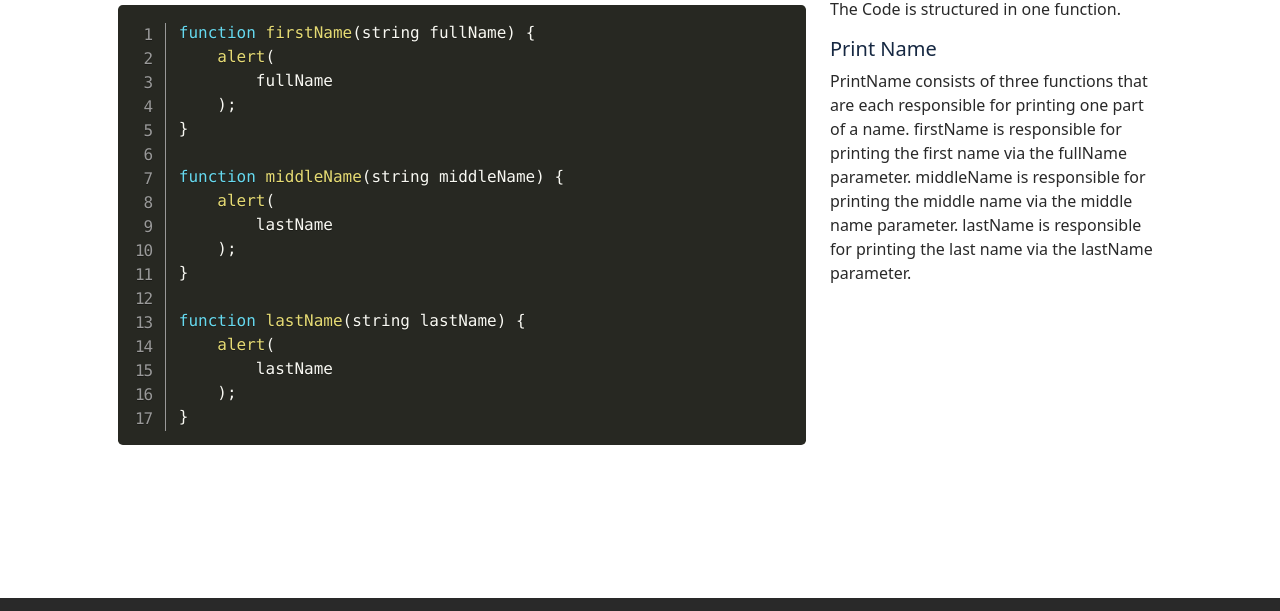
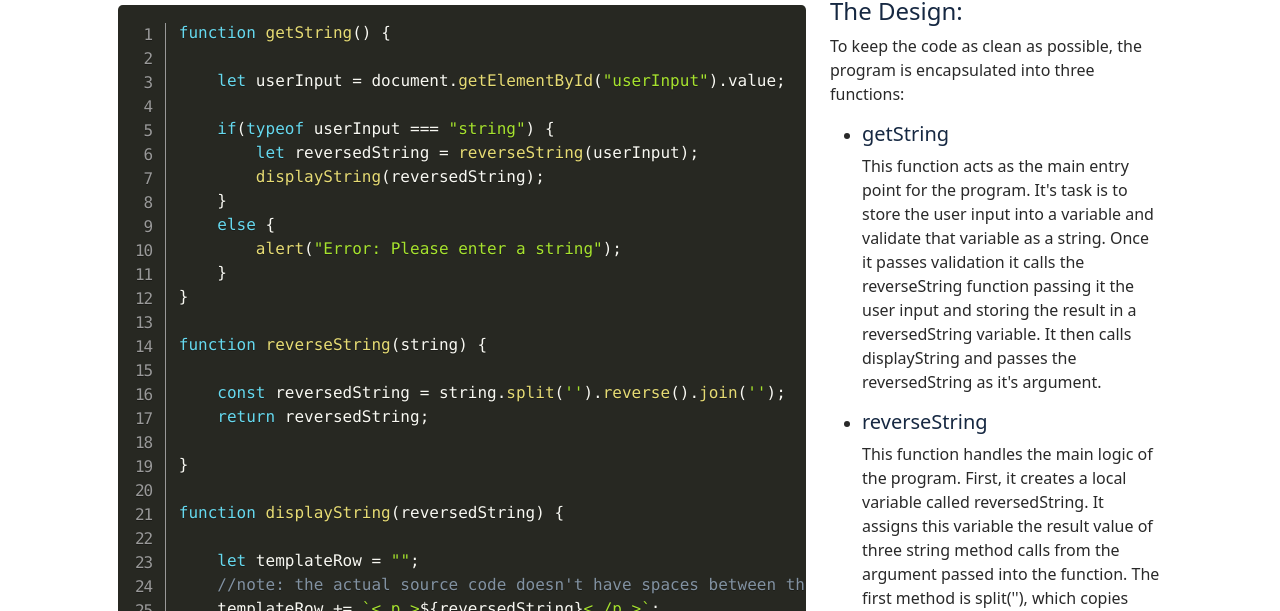
Before and after one commit to DominicWegrzynowski/Reverse, a plain HTML site: page code.html in a window 1280 px wide. Shown: the part 122-733 px from the top of the page. Drawn offline with nearby package versions, Linux system fonts and the light colour scheme.

Commit message:
Finished reverse

```diff
--- a/code.html
+++ b/code.html
@@ -50,7 +50,7 @@
                             <a class="nav-link active secondary-font" aria-current="page" href="/code.html">The Code</a>
                         </li>
                         <li class="nav-item">
-                            <a class="nav-link secondary-font" target="_blank" href="https://github.com/DominicWegrzynowski/ZeroTo100">Git Repo</a>
+                            <a class="nav-link secondary-font" target="_blank" href="https://github.com/DominicWegrzynowski/reverse">Git Repo</a>
                         </li>
                         <li class="nav-item">
                             <a class="nav-link secondary-font" target="_blank" href="https://dominicdeveloper.netlify.app/">About</a>
@@ -68,31 +68,49 @@
                     <div class="col-lg-8">
                         <pre class="line-numbers">
                             <code class="language-javascript">
-                                function firstName(string fullName) {
-                                    alert(
-                                        fullName
-                                    );
+                                function getString() {
+
+                                    let userInput = document.getElementById("userInput").value;
+
+                                    if(typeof userInput === "string") {
+                                        let reversedString = reverseString(userInput);
+                                        displayString(reversedString);
+                                    }
+                                    else {
+                                        alert("Error: Please enter a string");
+                                    }
                                 }
 
-                                function middleName(string middleName) {
-                                    alert(
-                                        lastName
-                                    );
+                                function reverseString(string) {
+
+                                    const reversedString = string.split('').reverse().join('');
+                                    return reversedString;
+
                                 }
 
-                                function lastName(string lastName) {
-                                    alert(
-                                        lastName
-                                    );
+                                function displayString(reversedString) {
+
+                                    let templateRow = "";
+                                    //note: the actual source code doesn't have spaces between the p element tags, prism cannot render them properly.
+                                    templateRow += `< p >${reversedString}< /p >`;
+
+                                    document.getElementById("results").innerHTML = templateRow;
                                 }
                             </code>
                         </pre>
                     </div>
                     <!-- Code Description -->
                     <div class="col-lg-4">
-                        <p>The Code is structured in one function.</p>
-                        <h5>Print Name</h5>
-                        <p>PrintName consists of three functions that are each responsible for printing one part of a name. firstName is responsible for printing the first name via the fullName parameter. middleName is responsible for printing the middle name via the middle name parameter. lastName is responsible for printing the last name via the lastName parameter.</p>
+                        <h4>The Design:</h4>
+                        <p>To keep the code as clean as possible, the program is encapsulated into three functions:</p>
+                        <ul>
+                            <li><h5>getString</h5></li>
+                            <p>This function acts as the main entry point for the program. It's task is to store the user input into a variable and validate that variable as a string. Once it passes validation it calls the reverseString function passing it the user input and storing the result in a reversedString variable. It then calls displayString and passes the reversedString as it's argument.</p>
+                            <li><h5>reverseString</h5></li>
+                            <p>This function handles the main logic of the program. First, it creates a local variable called reversedString. It assigns this variable the result value of three string method calls from the argument passed into the function. The first method is split(''), which copies each character in the string into an array, making 'reversedString' an array of characters. The second method reverses the order of characters in the new array. The last method converts the array of characters back into a string variable. Lastly, the function returns this final reversedString variable.</p>
+                            <li><h5>displayString</h5></li>
+                            <p>This function has a variable called templateRow which gets a template literal added onto it containing the reversedString argument. It then assigns the 'results' element innerHTML property to this templateRow variable.  </p>
+                        </ul>
                     </div>
                 </div>
             </div>
--- a/js/site.js
+++ b/js/site.js
@@ -3,12 +3,19 @@ function getString() {
     let userInput = document.getElementById("userInput").value;
 
     if(typeof userInput === "string") {
-        let reversedString = userInput.split('').reverse().join('');
+        let reversedString = reverseString(userInput);
         displayString(reversedString);
     }
     else {
         alert("Error: Please enter a string");
     }
+}
+
+function reverseString(string) {
+
+    const reversedString = string.split('').reverse().join('');
+    return reversedString;
+
 }
 
 function displayString(reversedString) {
```
Also changed, not shown: app.html (+1 -1 lines), index.html (+2 -2 lines), img/reverse.svg (added).
